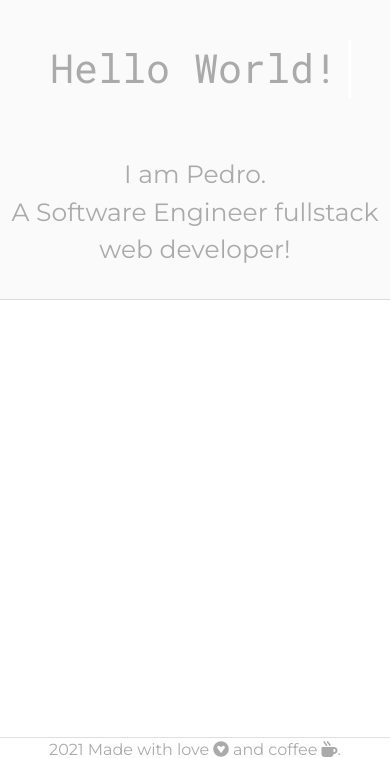
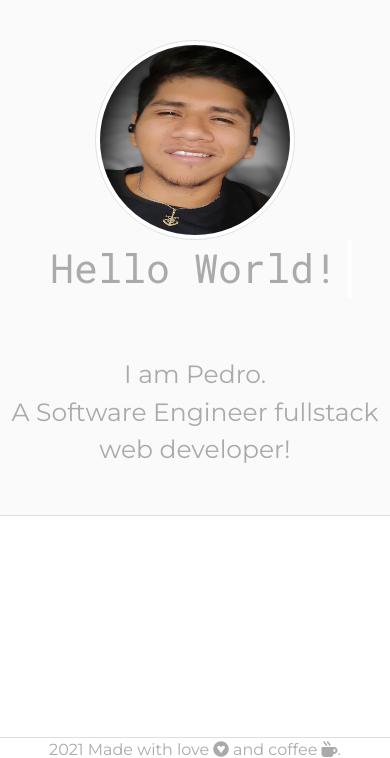
Before and after one commit to ciscodea/Portfolio, a Django app: page / in a window 390 px wide. Shown: the part 57-815 px from the top of the page. Run offline with Django 3.2, Linux system fonts and the light colour scheme; some libraries are stand-ins or nearby versions.

Commit message:
Working in the front-end

```diff
--- a/static/css/main.css
+++ b/static/css/main.css
@@ -27,9 +27,10 @@ html {
 .header {
     background: #fafafa;
     width: 100%;
-    height: 300px;
+    min-height: 100%;
     border-bottom: 1px solid rgba(0,0,0,.125);
     margin-bottom: 30px;
+    padding-bottom: 30px;
     text-align: center;
 }
 .header-title {
@@ -42,7 +43,11 @@ html {
 
 }
 
+.profile-img {
+    height: 200px;
+    width: 200px;
 
+}
 
 .footer {
     position: absolute;
@@ -77,6 +82,7 @@ html {
 }
 
 .img-project {
-    min-width: 100%;
+    width: 250px;
     height: 250px;
+
 }
--- a/templates/home.html
+++ b/templates/home.html
@@ -1,4 +1,5 @@
 {% extends 'base.html' %}
+{% load static %}
 
 {% block head_content %}
     <title>Pedro López Oviedo</title>
@@ -6,6 +7,11 @@
 
 {% block header %}
     <header class="header header-title">
+        <div class="row">
+        <div class="col-md-4 col-xl-6">
+            <img class="rounded-circle profile-img img-thumbnail" src="{% static 'img/profile.jpg' %}" alt="">
+        </div>
+        <div class="col-md-4 col-xl-6">
             <h1 class="ml11">
                 <span class="text-wrapper">
                     <span class="line line1"></span>
@@ -13,6 +19,10 @@
                 </span>
             </h1>
          <p class="header-text">I am Pedro. <br> A Software Engineer fullstack web developer!</p>
+
+        </div>
+        </div>
+
     </header>
 {% endblock %}
 {%block container %}
--- a/templates/projects/feed.html
+++ b/templates/projects/feed.html
@@ -21,7 +21,7 @@
         {% for project in projects %}
             <div class="col-md-4 col-xl-6">
                <div class="card mb-4  box-shadow">
-                    <img class="img-tubmnail border rounded img-project" src="{{ project.image.url }}" alt="{{ project.title }}">
+                    <img class="img-thumbnail border rounded" src="{{ project.image.url }}" alt="{{ project.title }}">
                     <div class="card-body">
                         <p class="card-text">
                             <h4>{{project.title}}</h4>
```
Also changed, not shown: static/img/profile.jpg (added), 1 other file. Lines whose indentation alone changed are shown as unchanged.
